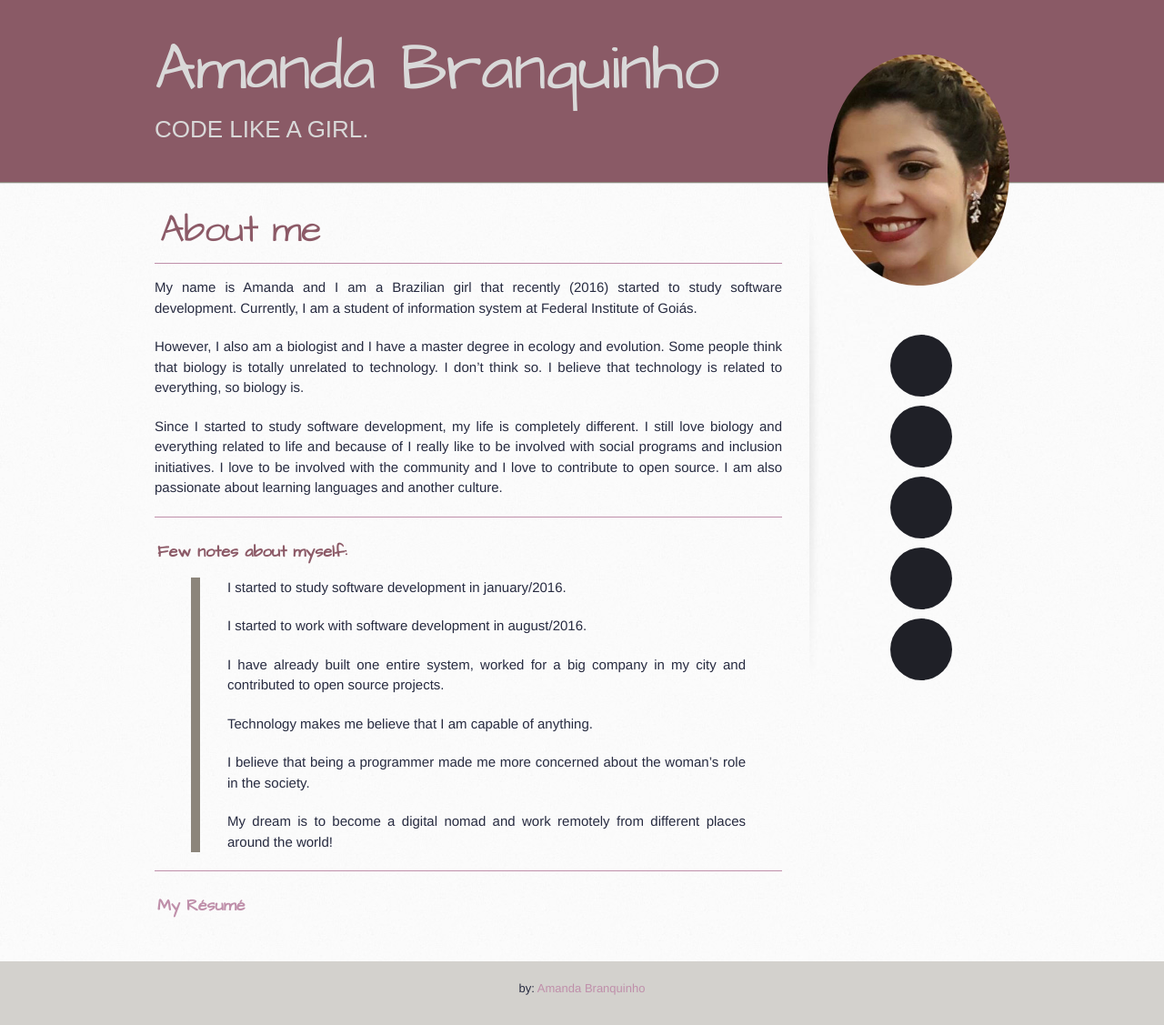
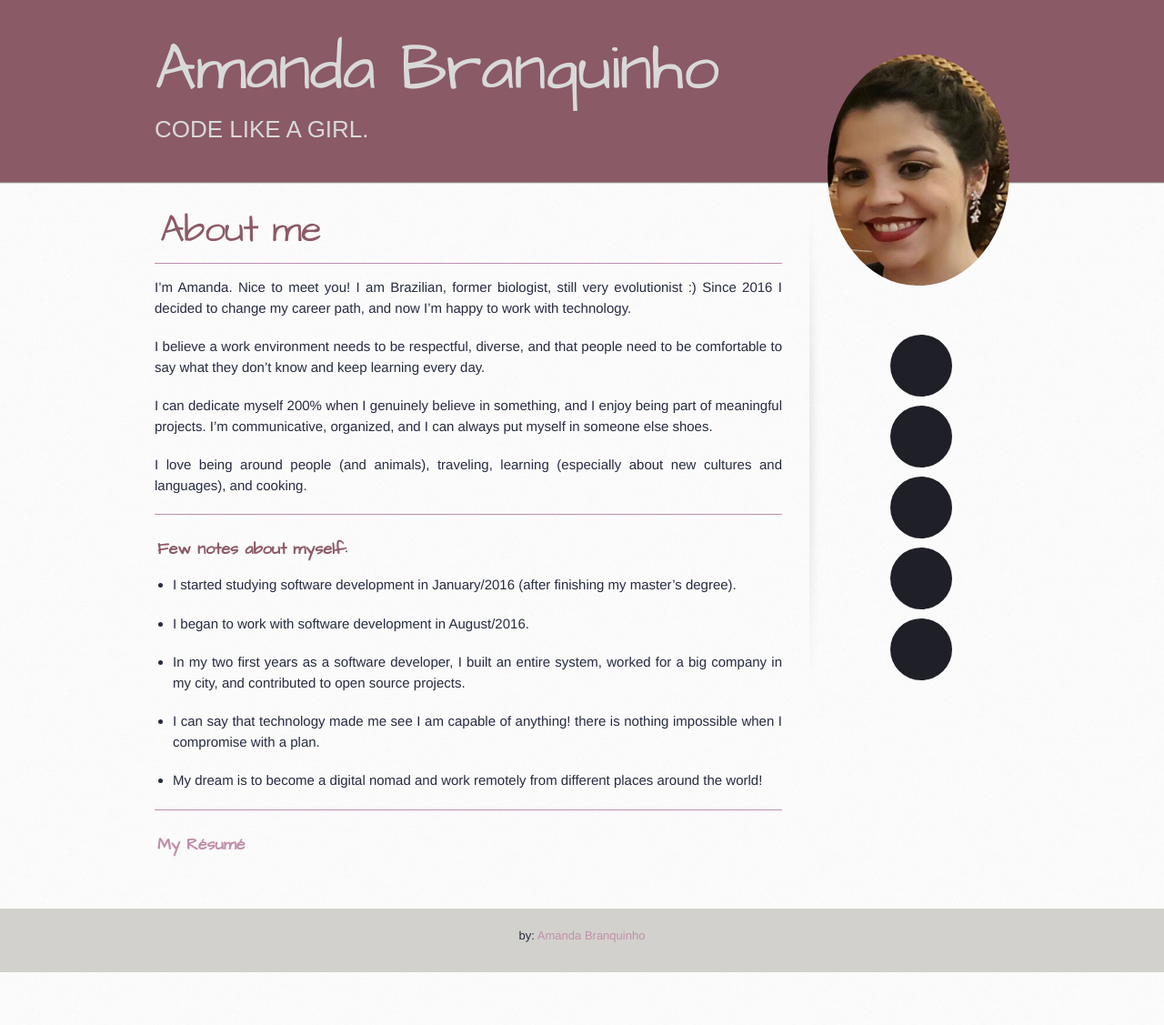
Before and after one commit to branquinhoaa/branquinhoaa.github.io, a Jekyll site: the page built from index.md, in a window 1280 px wide. Shown: the whole page at 91% size. Built offline with Jekyll 4.4.1, drawn with Linux system fonts in a browser that asks for light colours; nearby versions of some CDN libraries; our own code applies the rules of GitHub Pages for plain Markdown files; after the commit the page ends 1069 px from its top, so only the background shows below that.

Commit message:
Update index.md

```diff
--- a/index.md
+++ b/index.md
@@ -6,31 +6,30 @@ layout: default
 
 * * *
 
- My name is Amanda and I am a Brazilian girl that recently (2016) started to study software development.
- Currently, I am a student of information system at Federal Institute of Goiás.
+I'm Amanda. Nice to meet you!
+I am Brazilian, former biologist, still very evolutionist :)
+Since 2016 I decided to change my career path, and now I'm happy to work with technology.
 
- However, I also am a biologist and I have a master degree in ecology and evolution. Some people think that biology is totally unrelated to technology. I don't think so.
- I believe that technology is related to everything, so biology is.
+I believe a work environment needs to be respectful, diverse, and that people need to be comfortable to say what they don't know and keep learning every day.
 
- Since I started to study software development, my life is completely different. I still love biology and everything related to life and because of I really like to be involved with social programs and inclusion initiatives. I love to be involved with the community and I love to contribute to open source. I am also passionate about learning languages and another culture.
+I can dedicate myself 200% when I genuinely believe in something, and I enjoy being part of meaningful projects. I'm
+communicative, organized, and I can always put myself in someone else shoes.
 
-
+I love being around people (and animals), traveling, learning (especially about new cultures and languages), and cooking.
 * * *
 
 
 ### Few notes about myself:
 
-> I started to study software development in january/2016.
->
-> I started to work with software development in august/2016.
->
-> I have already built one entire system, worked for a big company in my city and contributed to open source projects.
->
-> Technology makes me believe that I am capable of anything.
->
-> I believe that being a programmer made me more concerned about the woman’s role in the society.
->
-> My dream is to become a digital nomad and work remotely from different places around the world!
+- I started studying software development in January/2016 (after finishing my master's degree).
+
+- I began to work with software development in August/2016.
+
+- In my two first years as a software developer, I  built an entire system, worked for a big company in my city, and contributed to open source projects.
+
+- I can say that technology made me see  I am capable of anything! there is nothing impossible when I compromise with a plan.
+
+- My dream is to become a digital nomad and work remotely from different places around the world!
 
 
 
```
